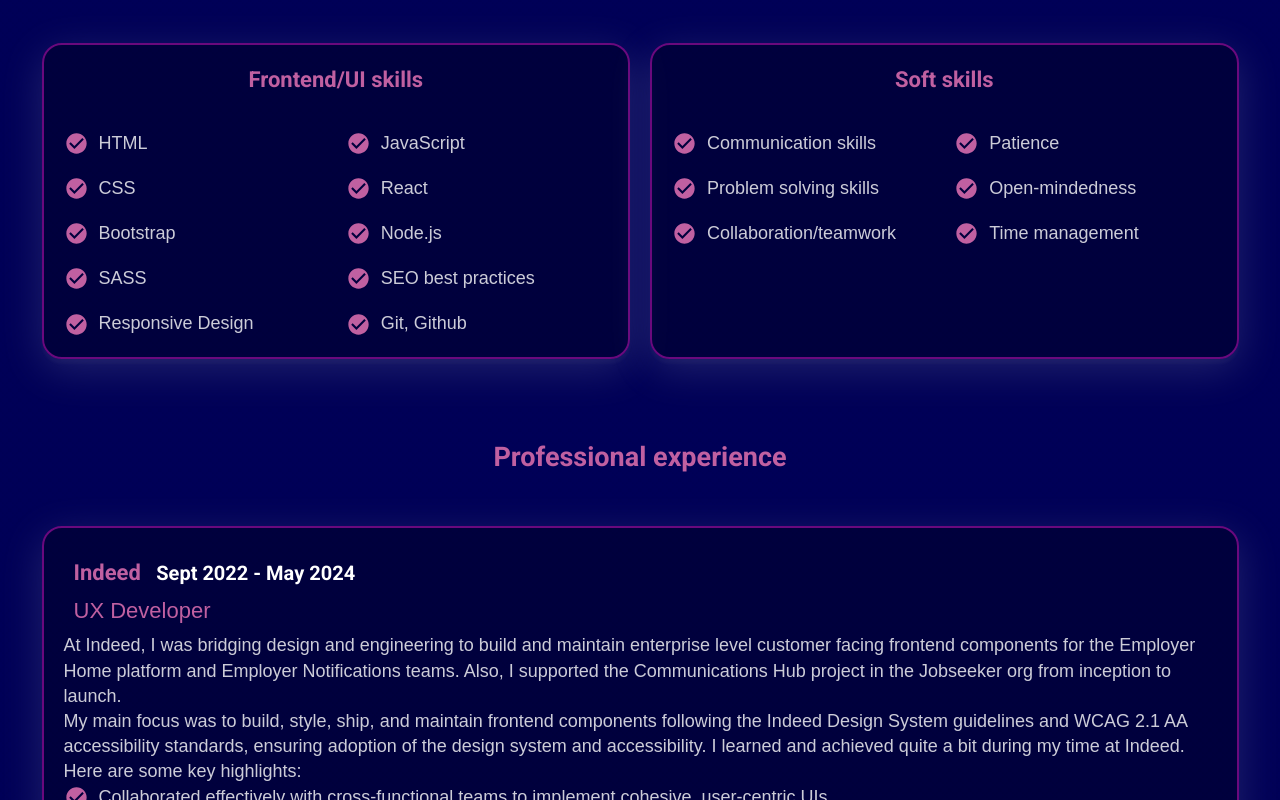
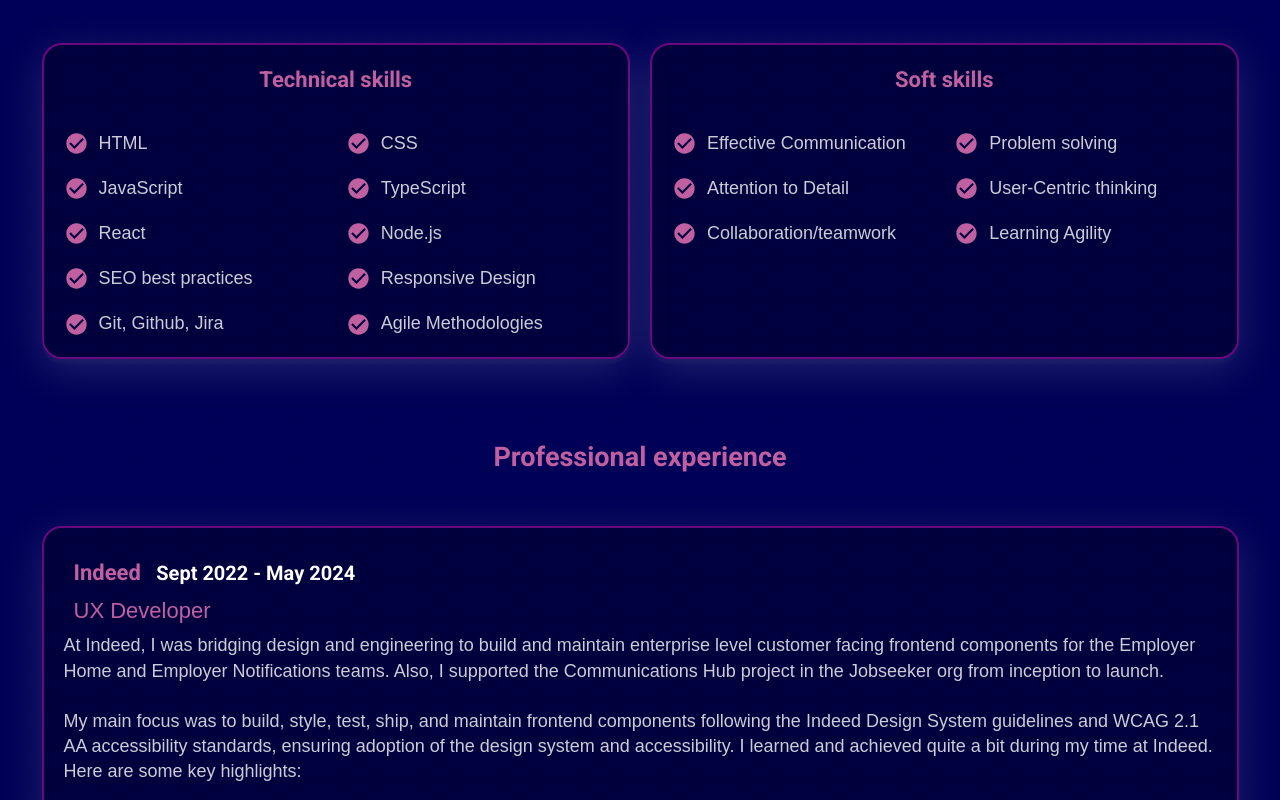
Before and after one commit to Anna02F/My-portfolio-website, a React (Create React App) app: page / in a window 1280 px wide. Shown: the part 1540-2340 px from the top of the page. Built offline with nearby package versions, Linux system fonts and the light colour scheme.

Commit message:
Update About info

```diff
--- a/src/components/experience/Experience.jsx
+++ b/src/components/experience/Experience.jsx
@@ -26,17 +26,20 @@ const Experience = () => {
               <p>
                 At Indeed, I was bridging design and engineering to build and
                 maintain enterprise level customer facing frontend components
-                for the Employer Home platform and Employer Notifications teams.
-                Also, I supported the Communications Hub project in the
-                Jobseeker org from inception to launch.
+                for the Employer Home and Employer Notifications teams. Also, I
+                supported the Communications Hub project in the Jobseeker org
+                from inception to launch.
               </p>
+              <br />
               <p>
-                My main focus was to build, style, ship, and maintain frontend
-                components following the Indeed Design System guidelines and
-                WCAG 2.1 AA accessibility standards, ensuring adoption of the
-                design system and accessibility. I learned and achieved quite a
-                bit during my time at Indeed. Here are some key highlights:
+                My main focus was to build, style, test, ship, and maintain
+                frontend components following the Indeed Design System
+                guidelines and WCAG 2.1 AA accessibility standards, ensuring
+                adoption of the design system and accessibility. I learned and
+                achieved quite a bit during my time at Indeed. Here are some key
+                highlights:
               </p>
+              <br />
               <ul>
                 {INDEED_ACHIEVEMENTS.map((item, i) => (
                   <li key={i} className="card__content">
@@ -58,10 +61,9 @@ const Experience = () => {
                 building UI components using React, HTML and CSS. This
                 experience allowed me to apply and level up my skills in
                 frontend development, as well as user experience design and team
-                collaboration.
+                collaboration. Here are some key highlights:
               </p>
-
-              <p>Here are some key highlights:</p>
+              <br />
               <ul>
                 {KAPUT_AM_ACHIEVEMENTS.map((item, i) => (
                   <li key={i} className="card__content">
--- a/src/components/skills/Skills.jsx
+++ b/src/components/skills/Skills.jsx
@@ -12,12 +12,12 @@ const Skills = () => {
   return (
     <section id="skills" className="skills">
       <div className="section__header">
-                <h2>My Skills</h2>
+        <h2>Skills</h2>
       </div>
       <div className="container">
         <div className="skills__container">
           <article className="card skills__card">
-                        <h3 className="card__title">Frontend/UI skills</h3>
+            <h3 className="card__title">Technical skills</h3>
             <div className="card__body">
               <div className="card__content">
                 <IoMdCheckmarkCircle className="card__icon" />
@@ -25,11 +25,15 @@ const Skills = () => {
               </div>
               <div className="card__content">
                 <IoMdCheckmarkCircle className="card__icon" />
+                <span>CSS</span>
+              </div>
+              <div className="card__content">
+                <IoMdCheckmarkCircle className="card__icon" />
                 <span>JavaScript</span>
               </div>
               <div className="card__content">
                 <IoMdCheckmarkCircle className="card__icon" />
-                                <span>CSS</span>
+                <span>TypeScript</span>
               </div>
               <div className="card__content">
                 <IoMdCheckmarkCircle className="card__icon" />
@@ -37,15 +41,7 @@ const Skills = () => {
               </div>
               <div className="card__content">
                 <IoMdCheckmarkCircle className="card__icon" />
-                                <span>Bootstrap</span>
-                            </div>
-                            <div className="card__content">
-                                <IoMdCheckmarkCircle className="card__icon" />
                 <span>Node.js</span>
-                            </div>
-                            <div className="card__content">
-                                <IoMdCheckmarkCircle className="card__icon" />
-                                <span>SASS</span>
               </div>
               <div className="card__content">
                 <IoMdCheckmarkCircle className="card__icon" />
@@ -57,7 +53,11 @@ const Skills = () => {
               </div>
               <div className="card__content">
                 <IoMdCheckmarkCircle className="card__icon" />
-                                <span>Git, Github</span>
+                <span>Git, Github, Jira</span>
+              </div>
+              <div className="card__content">
+                <IoMdCheckmarkCircle className="card__icon" />
+                <span>Agile Methodologies</span>
               </div>
             </div>
           </article>
@@ -66,19 +66,19 @@ const Skills = () => {
             <div className="card__body">
               <div className="card__content">
                 <IoMdCheckmarkCircle className="card__icon" />
-                                <span>Communication skills</span>
+                <span>Effective Communication</span>
               </div>
               <div className="card__content">
                 <IoMdCheckmarkCircle className="card__icon" />
-                                <span>Patience</span>
+                <span>Problem solving</span>
               </div>
               <div className="card__content">
                 <IoMdCheckmarkCircle className="card__icon" />
-                                <span>Problem solving skills</span>
+                <span>Attention to Detail</span>
               </div>
               <div className="card__content">
                 <IoMdCheckmarkCircle className="card__icon" />
-                                <span>Open-mindedness</span>
+                <span>User-Centric thinking</span>
               </div>
               <div className="card__content">
                 <IoMdCheckmarkCircle className="card__icon" />
@@ -86,7 +86,7 @@ const Skills = () => {
               </div>
               <div className="card__content">
                 <IoMdCheckmarkCircle className="card__icon" />
-                                <span>Time management</span>
+                <span>Learning Agility</span>
               </div>
             </div>
           </article>
```
Lines whose indentation alone changed are shown as unchanged.
